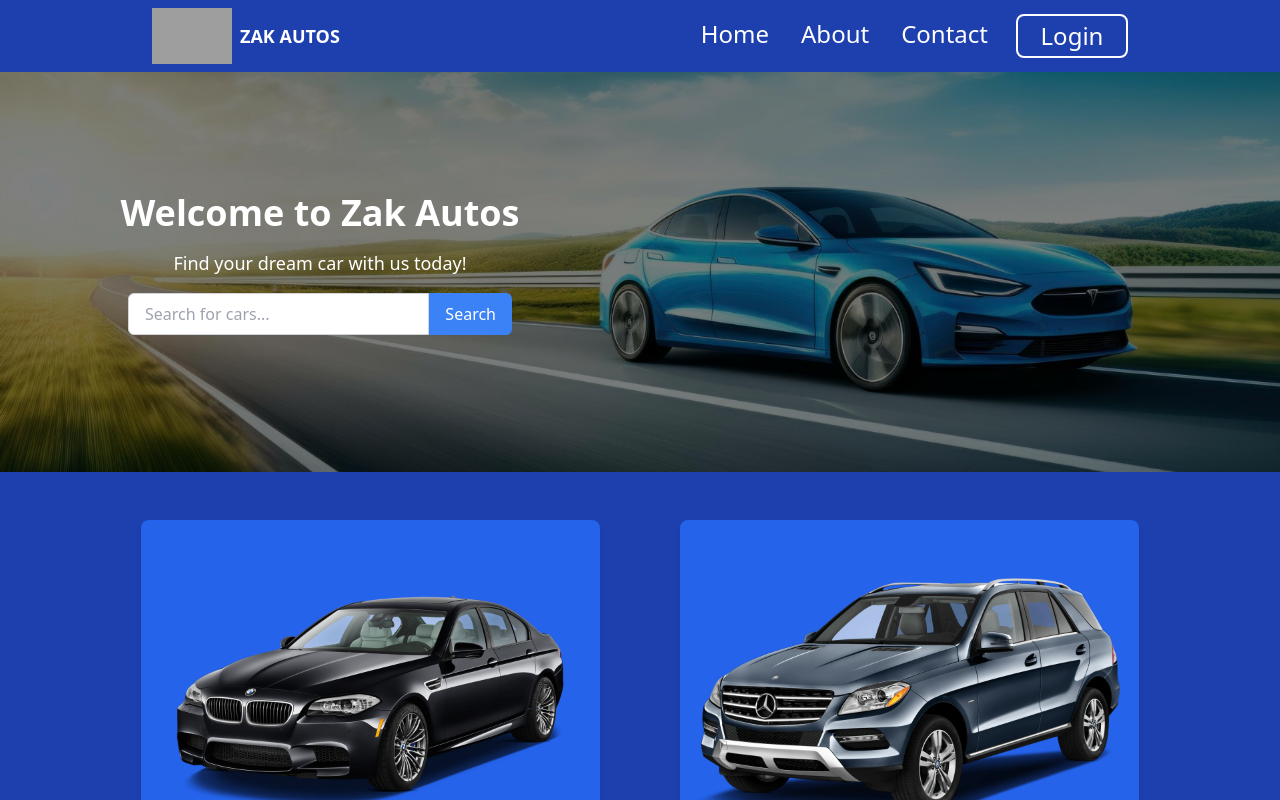
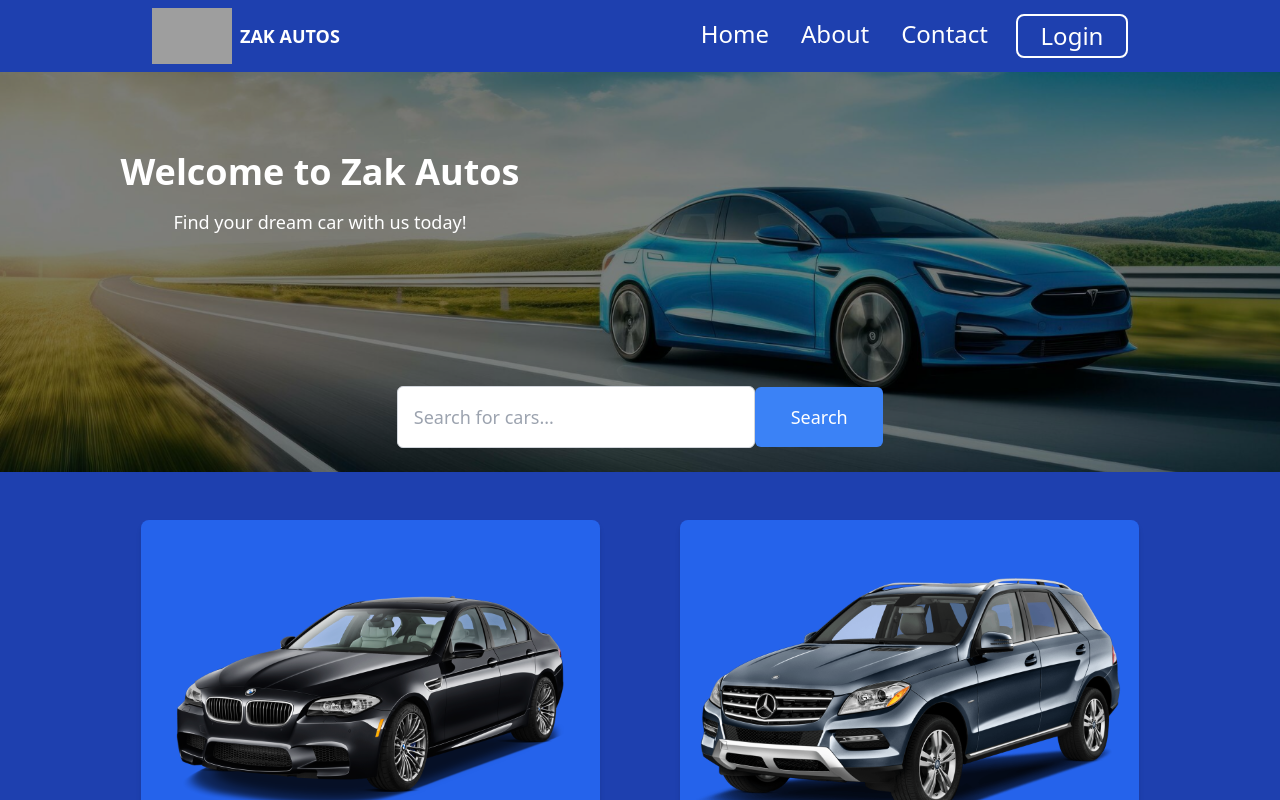
Before and after one commit to Safdari10/Zak-Autos, a React (Vite) app: page / in a window 1280 px wide. Shown: the top 800 px of the page. Built offline with nearby package versions, Linux system fonts and the light colour scheme; grey boxes are pictures that could not be loaded; the HTML template or start-up script is replaced by a standard one.

Commit message:
moved the search box and button to the desired location. gave them more hight and width.

```diff
--- a/src/components/Hero.tsx
+++ b/src/components/Hero.tsx
@@ -3,13 +3,13 @@ import hero from "../assets/HeroFinal.png";
 const Hero = () => {
   return (
     <div
-      className="flex flex-col md:flex-row h-[50vh] overflow-hidden bg-cover bg-center relative"
+      className="relative flex flex-col h-[50vh] overflow-hidden bg-cover bg-center"
       style={{ backgroundImage: `url(${hero})` }}
     >
       {/* Full-Section Overlay */}
       <div className="absolute inset-0 bg-black bg-opacity-50 z-10" />
 
-      {/* Overlay for Text and Search Box on the Right */}
+      {/* Overlay for Text */}
       <div className="relative flex flex-col justify-center items-center w-full md:w-1/2 p-6 md:p-20 z-20 text-white">
         <h1 className="text-3xl md:text-4xl font-bold mb-4 text-center">
           Welcome to Zak Autos
@@ -17,18 +17,18 @@ const Hero = () => {
         <p className="text-md md:text-lg mb-4 text-center">
           Find your dream car with us today!
         </p>
+      </div>
 
-        {/* Search Box */}
-        <div className="flex w-full max-w-xs md:max-w-sm justify-center mb-4">
+      {/* Search Box with Unified Width on Mobile */}
+      <div className="absolute bottom-6 left-1/2 transform -translate-x-1/2 z-20 w-full max-w-xs md:max-w-lg flex flex-col md:flex-row items-center justify-center space-y-2 md:space-y-0">
         <input
           type="text"
           placeholder="Search for cars..."
-            className="border border-gray-300 rounded-l-md py-2 px-4 w-full focus:outline-none focus:ring-2 focus:ring-blue-500"
+          className="border border-gray-300 rounded-md py-4 px-4 w-full md:w-[70%] text-lg focus:outline-none focus:ring-2 focus:ring-blue-500"
         />
-          <button className="bg-blue-500 text-white px-4 py-2 rounded-r-md hover:bg-blue-600">
+        <button className="bg-blue-500 text-white py-4 px-6 text-lg rounded-md w-full md:w-32 md:px-8 hover:bg-blue-600">
           Search
         </button>
-        </div>
       </div>
     </div>
   );
--- a/src/styles/output.css
+++ b/src/styles/output.css
@@ -566,6 +566,14 @@ video {
   inset: 0px;
 }
 
+.bottom-6 {
+  bottom: 1.5rem;
+}
+
+.left-1\/2 {
+  left: 50%;
+}
+
 .z-10 {
   z-index: 10;
 }
@@ -686,8 +694,21 @@ video {
   width: 3.5rem;
 }
 
+.w-2\/3 {
+  width: 66.666667%;
+}
+
 .max-w-xs {
   max-width: 20rem;
+}
+
+.max-w-2xl {
+  max-width: 42rem;
+}
+
+.-translate-x-1\/2 {
+  --tw-translate-x: -50%;
+  transform: translate(var(--tw-translate-x), var(--tw-translate-y)) rotate(var(--tw-rotate)) skewX(var(--tw-skew-x)) skewY(var(--tw-skew-y)) scaleX(var(--tw-scale-x)) scaleY(var(--tw-scale-y));
 }
 
 .transform {
@@ -754,6 +775,10 @@ video {
 
 .rounded-lg {
   border-radius: 0.5rem;
+}
+
+.rounded-md {
+  border-radius: 0.375rem;
 }
 
 .rounded-l-md {
@@ -880,6 +905,11 @@ video {
   padding-bottom: 1rem;
 }
 
+.px-6 {
+  padding-left: 1.5rem;
+  padding-right: 1.5rem;
+}
+
 .text-center {
   text-align: center;
 }
@@ -988,6 +1018,14 @@ video {
     height: 20rem;
   }
 
+  .md\:max-h-20 {
+    max-height: 5rem;
+  }
+
+  .md\:max-h-32 {
+    max-height: 8rem;
+  }
+
   .md\:w-1\/2 {
     width: 50%;
   }
@@ -996,12 +1034,60 @@ video {
     width: 20rem;
   }
 
+  .md\:w-auto {
+    width: auto;
+  }
+
+  .md\:w-32 {
+    width: 8rem;
+  }
+
+  .md\:w-\[70\%\] {
+    width: 70%;
+  }
+
   .md\:max-w-sm {
     max-width: 24rem;
   }
 
+  .md\:max-w-screen-md {
+    max-width: 768px;
+  }
+
+  .md\:max-w-md {
+    max-width: 28rem;
+  }
+
+  .md\:max-w-32 {
+    max-width: 8rem;
+  }
+
+  .md\:max-w-40 {
+    max-width: 10rem;
+  }
+
+  .md\:max-w-lg {
+    max-width: 32rem;
+  }
+
+  .md\:max-w-4xl {
+    max-width: 56rem;
+  }
+
   .md\:flex-row {
     flex-direction: row;
+  }
+
+  .md\:space-x-2 > :not([hidden]) ~ :not([hidden]) {
+    --tw-space-x-reverse: 0;
+    margin-right: calc(0.5rem * var(--tw-space-x-reverse));
+    margin-left: calc(0.5rem * calc(1 - var(--tw-space-x-reverse)));
+  }
+
+  .md\:space-y-0 > :not([hidden]) ~ :not([hidden]) {
+    --tw-space-y-reverse: 0;
+    margin-top: calc(0px * calc(1 - var(--tw-space-y-reverse)));
+    margin-bottom: calc(0px * var(--tw-space-y-reverse));
   }
 
   .md\:p-12 {
@@ -1010,6 +1096,11 @@ video {
 
   .md\:p-20 {
     padding: 5rem;
+  }
+
+  .md\:px-8 {
+    padding-left: 2rem;
+    padding-right: 2rem;
   }
 
   .md\:text-4xl {
```
Lines whose indentation alone changed are shown as unchanged.
